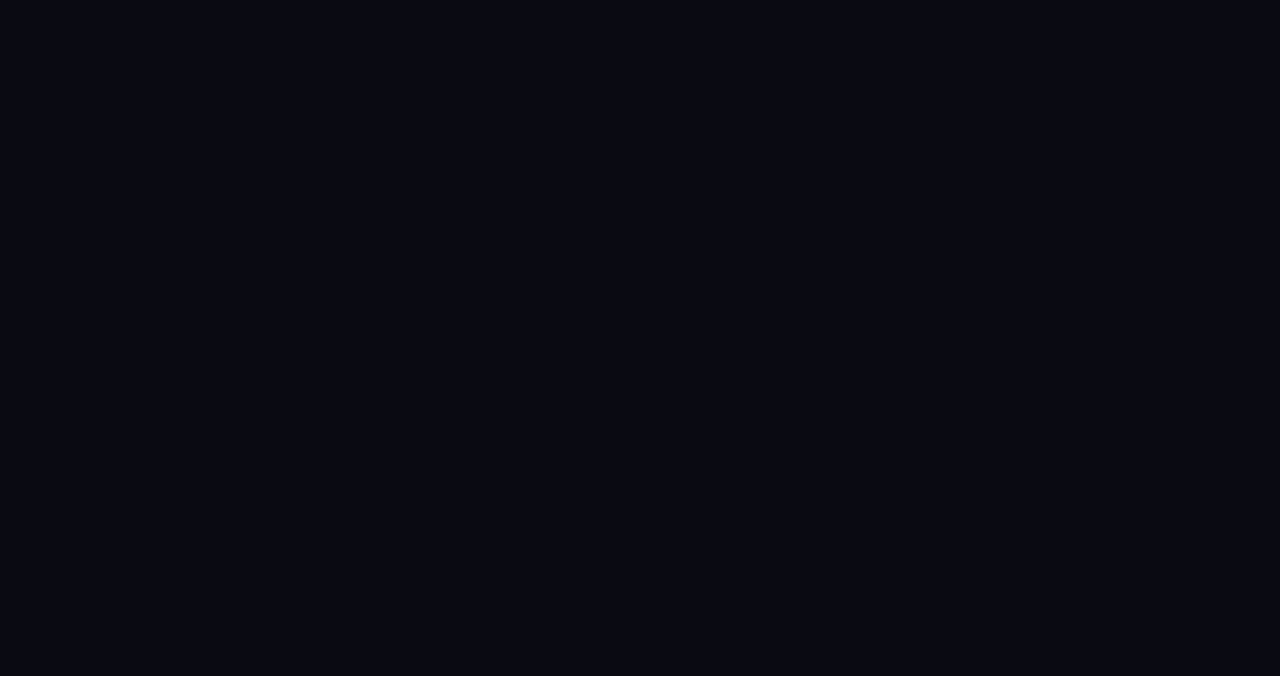
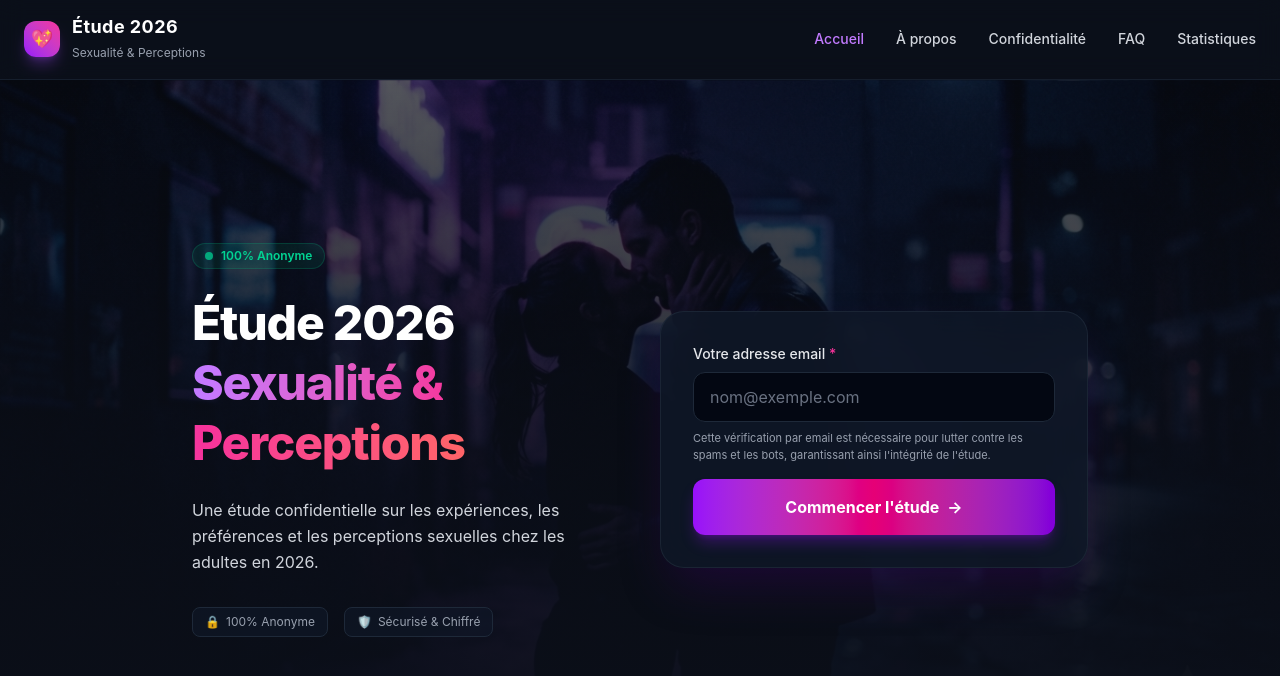
Before and after one commit to matty75816/datarec, a Next.js app: page / in a window 1280 px wide. Before the commit this address had no page. Shown: the top 676 px of the page. Built offline with nearby package versions, Linux system fonts and the light colour scheme.

Commit message:
Mise en place de la page d'accueil avec la photo de fond et la vérification email anti-bot

```diff
--- a/app/page.tsx
+++ b/app/page.tsx
@@ -1,5 +1,102 @@
-import { redirect } from "next/navigation";
+'form' // Si vous avez besoin d'interactivité, vous pouvez passer en 'use client'
+import Link from 'next/link';
 
 export default function Home() {
-  redirect("/quiz");
+  return (
+    <div className="min-h-screen bg-[#0b0f19] text-white flex flex-col font-sans">
+
+      {/* HEADER DE NAVIGATION */}
+      <header className="flex items-center justify-between px-6 py-4 border-b border-gray-800/60 bg-[#0b0f19]/80 backdrop-blur-md sticky top-0 z-50">
+        <div className="flex items-center space-x-3">
+          <div className="w-9 h-9 rounded-xl bg-gradient-to-tr from-purple-600 to-pink-500 flex items-center justify-center font-bold text-lg shadow-lg shadow-purple-500/30">
+            💖
+          </div>
+          <div>
+            <span className="font-bold text-lg tracking-wide block leading-tight">Étude 2026</span>
+            <span className="text-xs text-gray-400">Sexualité & Perceptions</span>
+          </div>
+        </div>
+
+        <nav className="hidden md:flex items-center space-x-8 text-sm font-medium text-gray-300">
+          <a href="#" className="text-purple-400 hover:text-white transition">Accueil</a>
+          <a href="#" className="hover:text-white transition">À propos</a>
+          <a href="#" className="hover:text-white transition">Confidentialité</a>
+          <a href="#" className="hover:text-white transition">FAQ</a>
+          <a href="#" className="hover:text-white transition">Statistiques</a>
+        </nav>
+      </header>
+
+      {/* SECTION HERO (AVEC LA PHOTO EN ARRIÈRE-PLAN) */}
+      <main className="relative flex-1 flex items-center justify-center px-4 py-12 overflow-hidden">
+
+        {/* Arrière-plan avec la photo et un voile sombre pour la lisibilité */}
+        <div
+          className="absolute inset-0 bg-cover bg-center z-0 opacity-40 filter brightness-75"
+          style={{ backgroundImage: `url('/A01.png')` }}
+        />
+        {/* Dégradé pour fondre l'image */}
+        <div className="absolute inset-0 bg-gradient-to-t from-[#0b0f19] via-[#0b0f19]/60 to-transparent z-0" />
+
+        <div className="relative z-10 max-w-4xl w-full grid grid-cols-1 md:grid-cols-2 gap-10 items-center">
+
+          {/* Texte de présentation */}
+          <div className="space-y-6 text-center md:text-left">
+            <div className="inline-flex items-center space-x-2 px-3 py-1 rounded-full bg-emerald-500/10 border border-emerald-500/20 text-emerald-400 text-xs font-semibold">
+              <span className="w-2 h-2 rounded-full bg-emerald-400 animate-pulse"></span>
+              <span>100% Anonyme</span>
+            </div>
+
+            <h1 className="text-4xl sm:text-5xl font-extrabold tracking-tight leading-tight">
+              Étude 2026 <br />
+              <span className="text-transparent bg-clip-text bg-gradient-to-r from-purple-400 via-pink-500 to-red-400">
+                Sexualité & Perceptions
+              </span>
+            </h1>
+
+            <p className="text-gray-300 text-base leading-relaxed">
+              Une étude confidentielle sur les expériences, les préférences et les perceptions sexuelles chez les adultes en 2026.
+            </p>
+
+            <div className="flex flex-wrap justify-center md:justify-start gap-4 text-xs text-gray-400 pt-2">
+              <div className="flex items-center space-x-1.5 bg-gray-900/60 px-3 py-1.5 rounded-lg border border-gray-800">
+                <span>🔒</span><span>100% Anonyme</span>
+              </div>
+              <div className="flex items-center space-x-1.5 bg-gray-900/60 px-3 py-1.5 rounded-lg border border-gray-800">
+                <span>🛡️</span><span>Sécurisé & Chiffré</span>
+              </div>
+            </div>
+          </div>
+
+          {/* Formulaire Email + Bouton Commencer */}
+          <div className="bg-gray-900/80 backdrop-blur-xl border border-gray-800/80 p-6 sm:p-8 rounded-3xl shadow-2xl shadow-purple-950/40">
+            <form action="/quiz" method="GET" className="space-y-4">
+              <div>
+                <label className="block text-sm font-medium text-gray-200 mb-2">
+                  Votre adresse email <span className="text-pink-500">*</span>
+                </label>
+                <input
+                  type="email"
+                  required
+                  placeholder="nom@exemple.com"
+                  className="w-full px-4 py-3 bg-gray-950 border border-gray-800 rounded-xl text-white placeholder-gray-500 focus:outline-none focus:ring-2 focus:ring-purple-500 transition"
+                />
+                <p className="text-[11px] text-gray-400 mt-2 leading-normal">
+                  Cette vérification par email est nécessaire pour lutter contre les spams et les bots, garantissant ainsi l'intégrité de l'étude.
+                </p>
+              </div>
+
+              <button
+                type="submit"
+                className="w-full py-4 px-6 rounded-xl font-bold text-white bg-gradient-to-r from-purple-600 via-pink-600 to-purple-700 hover:opacity-95 transition shadow-lg shadow-purple-600/30 flex items-center justify-center space-x-2 group cursor-pointer"
+              >
+                <span>Commencer l'étude</span>
+                <span className="group-hover:translate-x-1 transition">→</span>
+              </button>
+            </form>
+          </div>
+
+        </div>
+      </main>
+    </div>
+  );
 }
```
